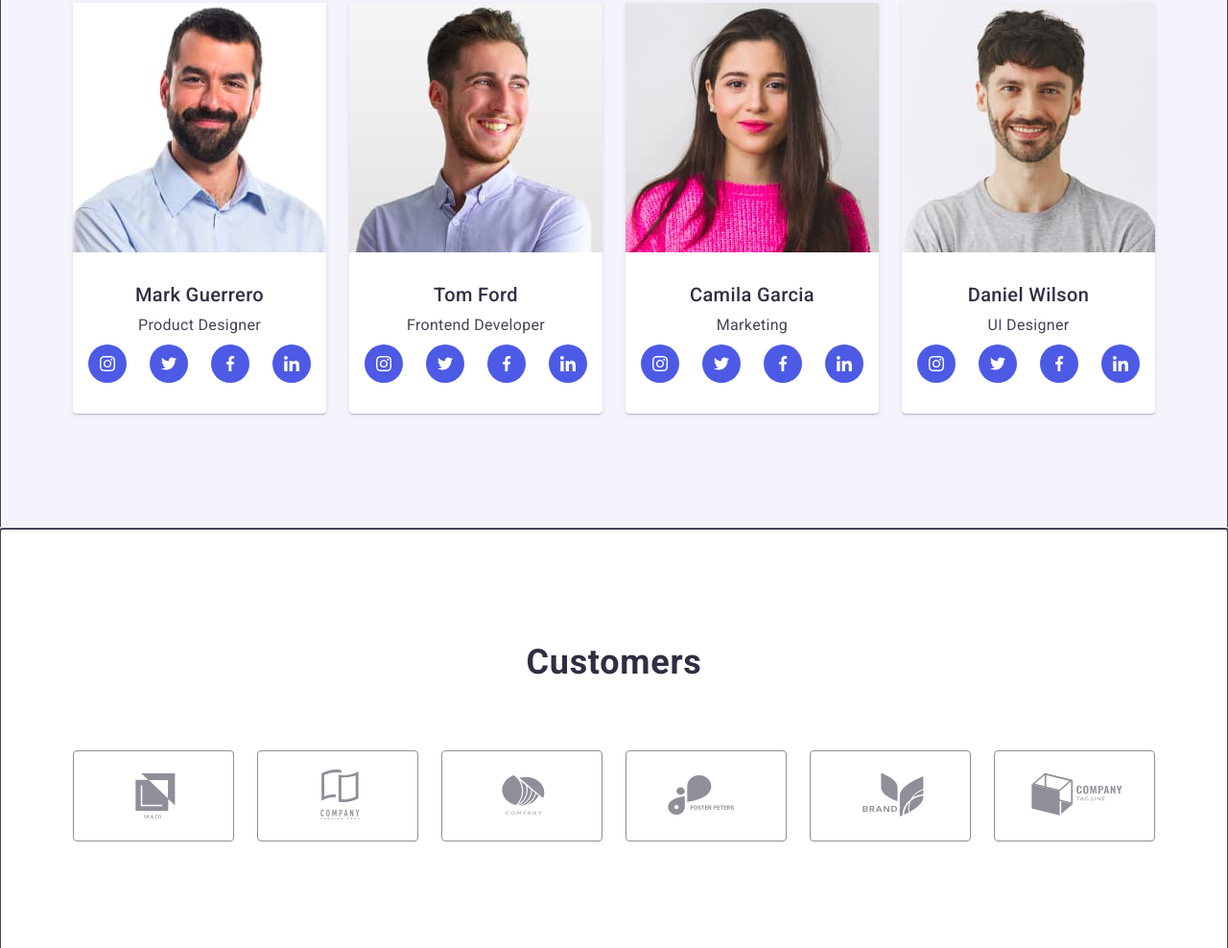
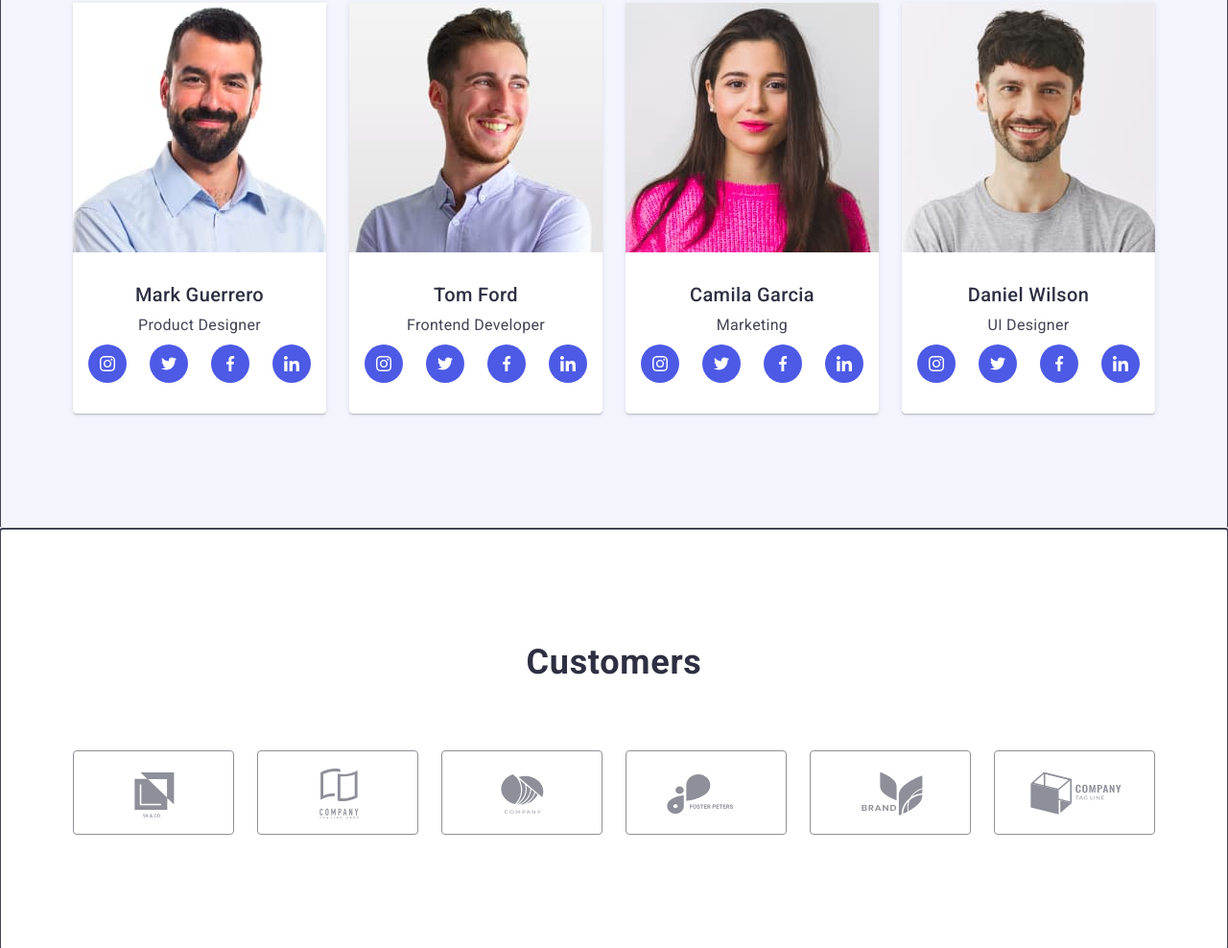
Before and after one commit to AVasilaki/goit-markup-hw-04, a plain HTML site: page index.html in a window 1280 px wide. Shown: the part 1812-2800 px from the top of the page at 96% size. Drawn offline with nearby package versions, Linux system fonts and the light colour scheme.

Commit message:
corecting

```diff
--- a/css/styles.css
+++ b/css/styles.css
@@ -53,6 +53,8 @@ body {
 .header {
   border-bottom: 1px solid #e7e9fc;
   padding: 24px 0;
+  box-shadow: 0px 2px 1px rgba(46, 47, 66, 0.08),
+    0px 1px 1px rgba(46, 47, 66, 0.16), 0px 1px 6px rgba(46, 47, 66, 0.08);
 }
 .container-header {
   display: flex;
@@ -267,23 +269,24 @@ body {
 }
 .customers-item {
   flex-basis: calc(100%-120px / 6);
-  max-width: 168px;
-  padding: 16px 32px;
+  width: 168px;
+  height: 88px;
+}
+
+.customers-link {
+  display: flex;
+  width: 100%;
+  height: 100%;
   border: 1px solid var(--customers-color);
   border-radius: 4px;
-}
-.customers-item:hover .customers-item:focus {
-  border: 1px solid var(--btn-color);
-}
-.customers-link {
-  display: block;
-  width: 100%;
-  height: 100%;
+  justify-content: center;
+  align-items: center;
   color: var(--customers-color);
 }
-.customers-link:hover .customers-link:focus {
-  border: 1px solid var(--btn-color);
-  color: var(--btn-color);
+.customers-link:hover,
+.customers-link:focus {
+  border: 1px solid #404bbf;
+  color: #404bbf;
 }
 .svg-customers {
   fill: currentColor;
--- a/index.html
+++ b/index.html
@@ -330,7 +330,7 @@
           <ul class="list customers-list">
             <li class="item customers-item">
               <a class="customers-link" href="">
-                <svg class="svg-customers">
+                <svg class="svg-customers" with="104" height="56">
                   <use href="./images/icons.svg#client1"></use></svg
               ></a>
             </li>
```
